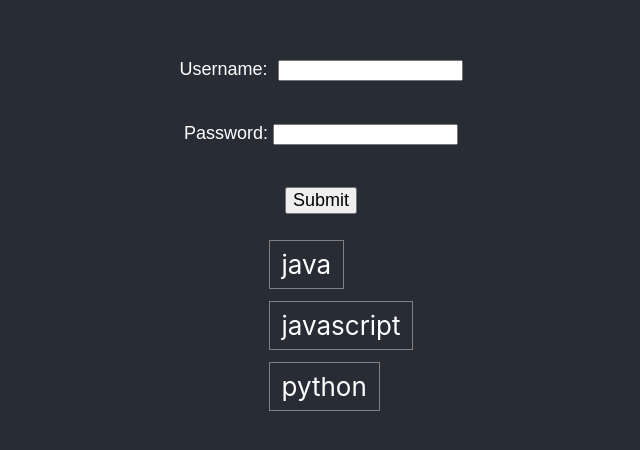
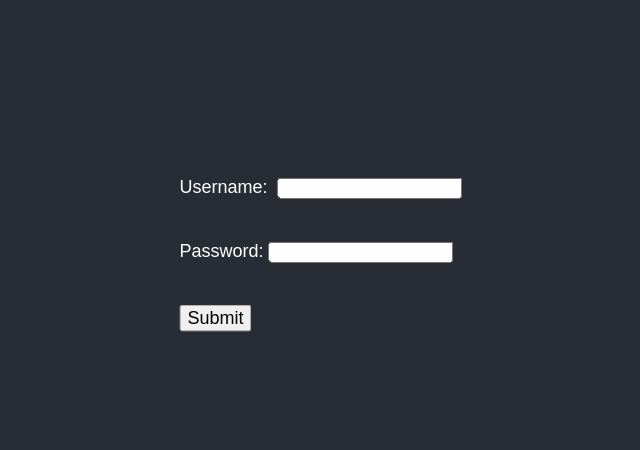
Before and after one commit to Drutten/my-work, a React (Create React App) app: page / in a window 1280 px wide. Shown: the part 146-596 px from the top of the page, without its empty margins (319-959 px from the left). Built offline with nearby package versions, Linux system fonts and the light colour scheme.

Commit message:
fix errors

```diff
--- a/src/App.css
+++ b/src/App.css
@@ -1,5 +1,5 @@
 .App {
-  text-align: center;
+  /* text-align: center; */
 }
 
 .App-header {
@@ -7,8 +7,8 @@
   min-height: 100vh;
   display: flex;
   flex-direction: column;
-  align-items: center;
-  justify-content: center;
+  /* align-items: center; */
+  /* justify-content: center; */
   font-size: calc(10px + 2vmin);
   color: white;
 }
@@ -25,3 +25,7 @@
   padding: 6px 10px;
   border-radius: 4px;
 }
+
+.list {
+
+}
--- a/src/App.js
+++ b/src/App.js
@@ -26,7 +26,7 @@ function App() {
       <header className="App-header">
 
         {displayDefault()}
-        <MySkills />
+
       </header>
     </div>
   );
--- a/src/components/home/Home.js
+++ b/src/components/home/Home.js
@@ -1,11 +1,12 @@
 import './Home.css';
-import MySkills from './components/my-skills/MySkills';
-import Menu from './components/menu/Menu';
+import MySkills from '../my-skills/MySkills';
+import Menu from '../menu/Menu';
 
 function Home() {
   return (
     <div className="Home">
-
+        <Menu />
+        <MySkills />
     </div>
   );
 }
--- a/src/components/login/Login.css
+++ b/src/components/login/Login.css
@@ -1,6 +1,10 @@
 #login{
     font-size: 18px;
     font-family: Arial, Helvetica, sans-serif;
+    position: absolute;
+    top: 50%;
+  left: 50%;
+  transform: translate(-50%, -50%);
 }
 #button {
     font-size: 18px;
--- a/src/components/my-skills/MySkills.css
+++ b/src/components/my-skills/MySkills.css
@@ -1,5 +1,7 @@
 .skill-wrapper {
-    position: relative;
+    position: absolute;
+    top: 50px;
+    left: 200px;
     display: flex;
     justify-content: flex-start;
     align-items: flex-start;
```
